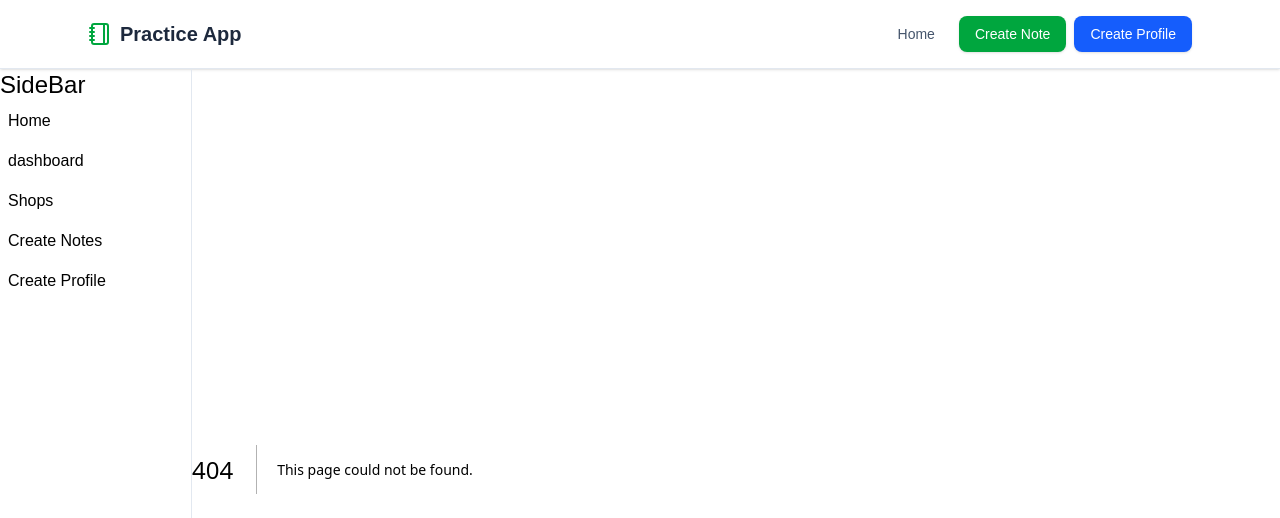
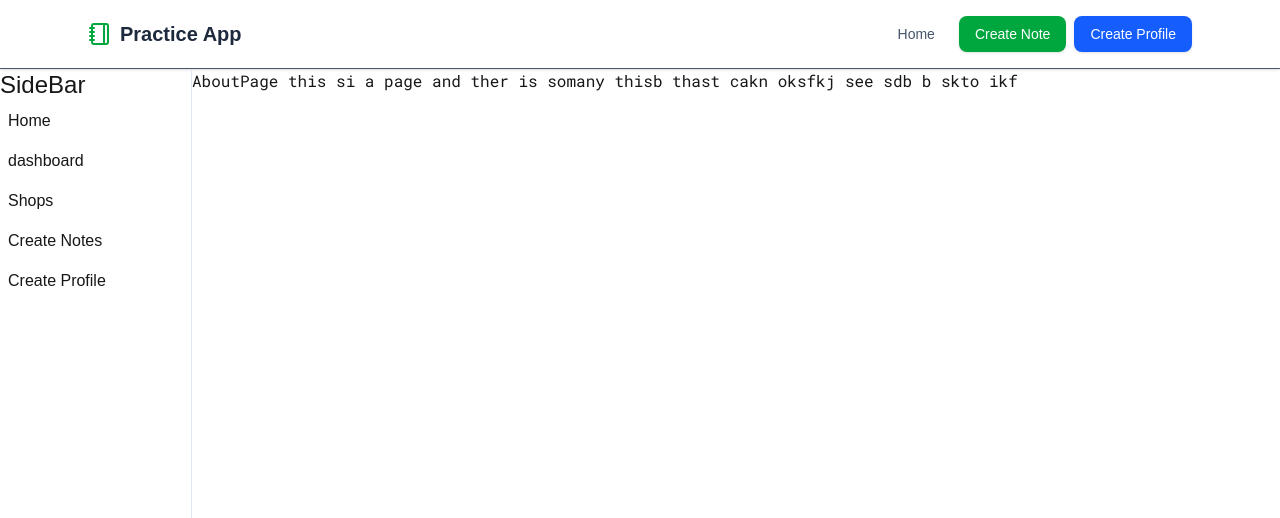
Before and after one commit to tonmoystark/full-stack-notes-app, a Next.js app: page /about in a window 1280 px wide. Before the commit this address had no page. Shown: the top 518 px of the page. Built offline with nearby package versions, Linux system fonts and the light colour scheme.

Commit message:
work on fonts global n specific

```diff
--- /dev/null
+++ b/app/about/page.jsx
@@ -0,0 +1,18 @@
+import { Roboto_Mono } from "next/font/google";
+import React from "react";
+
+const robotoMono = Roboto_Mono({
+  subsets: ["latin"],
+  weight: ["100", "200", "300", "400", "500", "600", "700"],
+});
+
+const AboutPage = () => {
+  return (
+    <div className={robotoMono.className}>
+      AboutPage this si a page and ther is somany thisb thast cakn oksfkj see
+      sdb b skto ikf
+    </div>
+  );
+};
+
+export default AboutPage;
--- a/app/layout.js
+++ b/app/layout.js
@@ -1,29 +1,21 @@
-import { Geist, Geist_Mono } from "next/font/google";
+import { Poppins } from "next/font/google";
 import "./globals.css";
 import NavBar from "@/components/NavBar";
 import SideBar from "@/components/SideBar";
 
-const geistSans = Geist({
-  variable: "--font-geist-sans",
+const poppins = Poppins({
   subsets: ["latin"],
-});
-
-const geistMono = Geist_Mono({
-  variable: "--font-geist-mono",
-  subsets: ["latin"],
+  weight: ["100", "200", "300", "400", "500", "600", "700", "800", "900"],
 });
 
 export const metadata = {
-  title: "Create Next App",
-  description: "Generated by create next app",
+  title: "Learning Next JS",
+  description: "Generated by create next app"
 };
 
 export default function RootLayout({ children }) {
   return (
-    <html
-      lang="en"
-      className={`${geistSans.variable} ${geistMono.variable} h-full antialiased`}
-    >
+    <html lang="en" className={`${poppins.className} h-full antialiased`}>
       <body className="min-h-full flex flex-col">
         <NavBar />
         <div className="flex ">
--- a/app/page.js
+++ b/app/page.js
@@ -1,6 +1,5 @@
 import NoteContainer from "@/components/notes/NoteContainer";
 import ProfileContainer from "@/components/profiles/ProfileContainer";
-import SideBar from "@/components/SideBar";
 import { connectDB } from "@/lib/db";
 
 export default async function Home() {
--- a/components/NavBar.jsx
+++ b/components/NavBar.jsx
@@ -4,7 +4,7 @@ import React from "react";
 
 const NavBar = () => {
   return (
-    <header className="border-b border-slate-200 bg-white shadow-sm">
+    <header className="border-b border-slate-600 bg-white shadow-sm">
       <div className="mx-auto flex max-w-6xl items-center justify-between px-6 py-4">
         <Link
           href="/"
```
